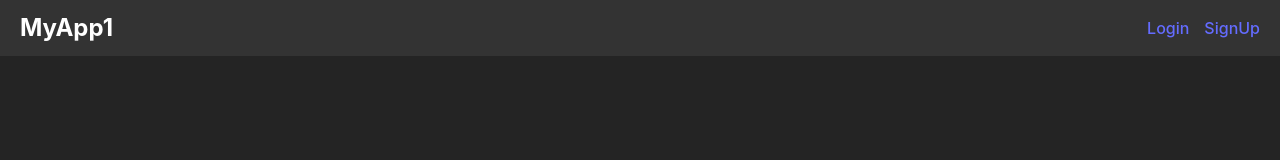
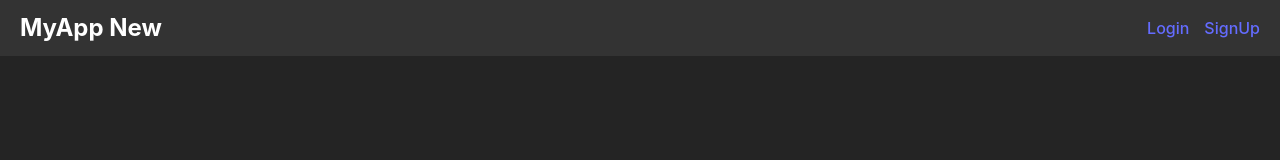
Before and after one commit to Aditya-fxis/Todo, a React (Vite) app: page / in a window 1280 px wide. Before the commit this address had no page. Shown: the top 160 px of the page. Built offline with nearby package versions, Linux system fonts and the light colour scheme.

Commit message:
Update Navbar.jsx

```diff
--- a/src/Navbar.jsx
+++ b/src/Navbar.jsx
@@ -25,7 +25,7 @@ const Navbar = () => {
     <nav className="navbar top-0">
       <div className="navbar-container">
         <Link to="/" className="navbar-logo">
-          MyApp1
+          MyApp New
         </Link>
         {loggedInUser ? (
           <ul className="navbar-links">
```
